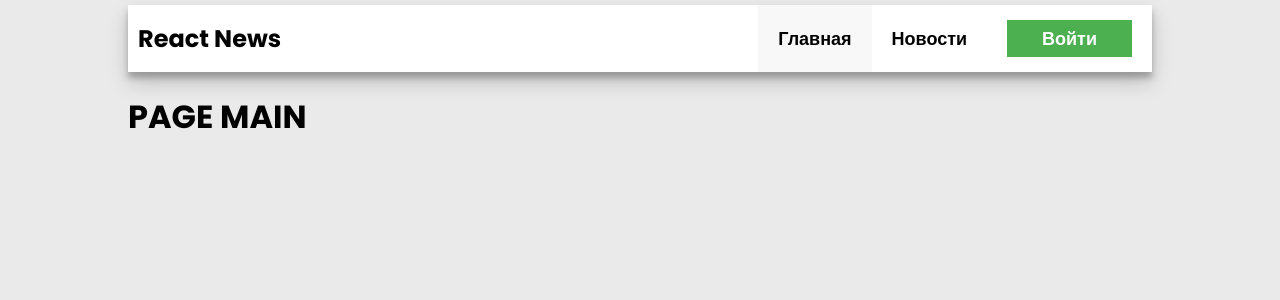
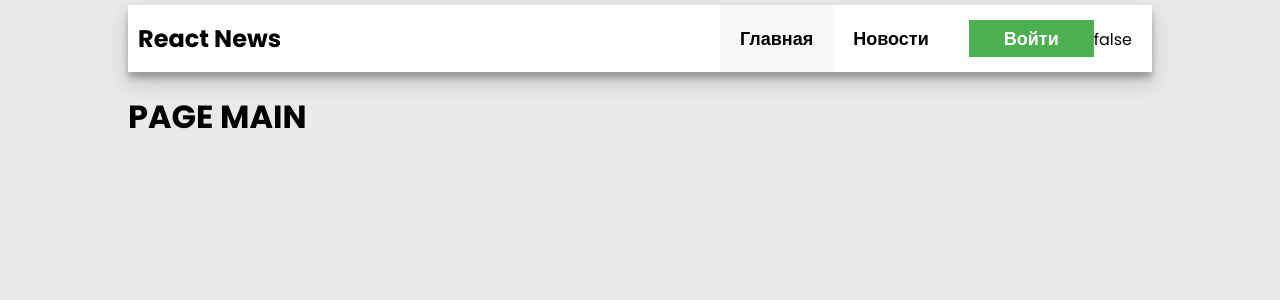
Before and after one commit to dvnikolaev/react-redux-news, a React (Create React App) app: page / in a window 1280 px wide. Shown: the top 300 px of the page. Built offline with nearby package versions, Linux system fonts and the light colour scheme.

Commit message:
add auth modal

```diff
--- a/src/components/app-auth/app-auth.js
+++ b/src/components/app-auth/app-auth.js
@@ -1,18 +1,40 @@
-import React from "react";
+import React, { useState } from "react";
 import { connect } from "react-redux";
 
 import "./app-auth.css";
+import AuthModal from "./auth-modal/auth-modal";
 
 const Auth = ({ isAuth }) => {
+  const [isOpen, setIsOpen] = useState(false);
+
+  const renderAuthModal = () => {
+    if (!isOpen) {
+      return null;
+    }
+    return <AuthModal setIsOpen={setIsOpen} />;
+  };
+
   const renderButtonAuth = () => {
     if (isAuth) {
       return <button className="button button--error">Выйти</button>;
-    } else {
-      return <button className="button button--success">Войти</button>
     }
+    return (
+      <button
+        className="button button--success"
+        onClick={() => setIsOpen(true)}
+      >
+        Войти
+      </button>
+    );
   };
 
-  return <div className="auth">{renderButtonAuth()}</div>;
+  return (
+    <div className="auth">
+      {renderButtonAuth()}
+      {`${isOpen}`}
+      {renderAuthModal()}
+    </div>
+  );
 };
 
 const mapStateToProps = (state) => {
--- /dev/null
+++ b/src/components/app-auth/auth-modal/auth-modal.js
@@ -0,0 +1,9 @@
+import React from "react";
+
+import Modal from "../../Modal/Modal";
+
+const AuthModal = ({ setIsOpen }) => {
+  return <Modal setIsOpen={setIsOpen}>aasd</Modal>;
+};
+
+export default AuthModal;
```
Also changed, not shown: src/components/app-auth/auth-modal/auth-modal.css (added).
